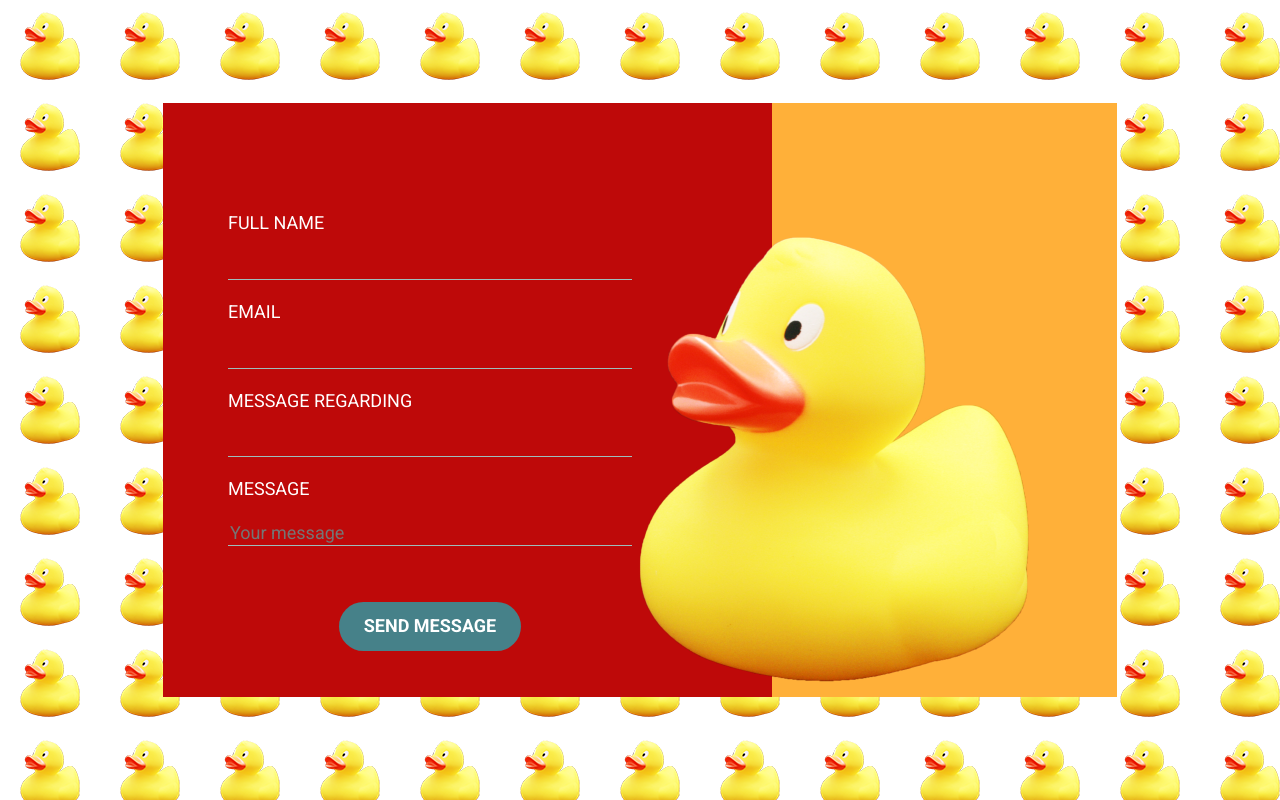
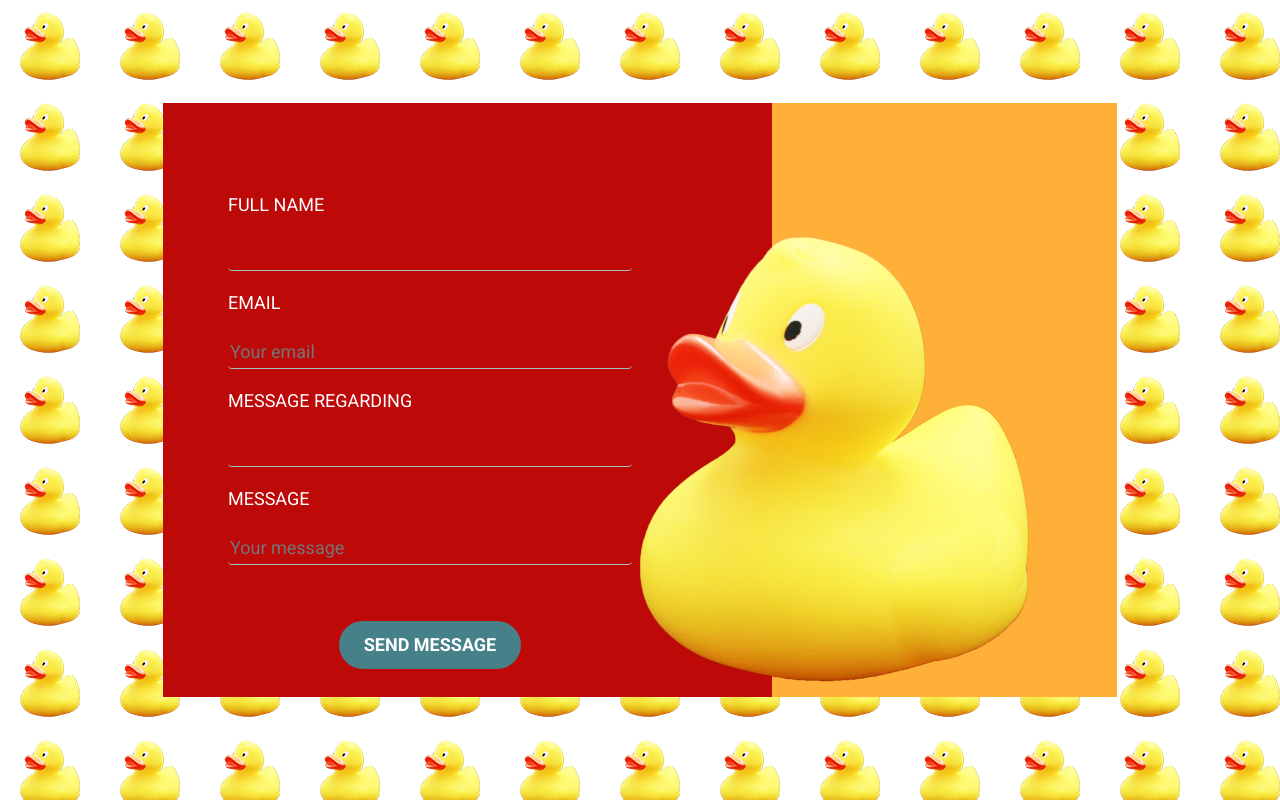
Before and after one commit to Carmelo85S/form-validation, a plain HTML site: page index.html in a window 1280 px wide. Drawn offline with Linux system fonts and the light colour scheme.

Commit message:
added placehoder in input tag, added required attribute to message, connected label to input

```diff
--- a/index.html
+++ b/index.html
@@ -15,16 +15,16 @@
         <section class="form__container">
             <form action="" class="ml65 flex-col">
                 <label for="name" class="label mb22 mt64">FULL NAME</label>
-                <input type="text">
+                <input type="text" id="name">
 
-                <label for="email" class="label mb22 mt22" placeholder="Your email">EMAIL</label>
-                <input type="email">
+                <label for="email" class="label mb22 mt22">EMAIL</label>
+                <input type="email" id="email" placeholder="Your email">
 
                 <label for="message" class="label mb22 mt22">MESSAGE REGARDING</label>
-                <input type="text">
+                <input type="text" id="message">
 
                 <label for="message" class="label mb22 mt22">MESSAGE</label>
-                <input type="text" placeholder="Your message">
+                <input type="text" id="message" placeholder="Your message" required>
 
                 <button type="submit" class="submit">SEND MESSAGE</button>
             </form>
--- a/style/style.css
+++ b/style/style.css
@@ -38,10 +38,17 @@ input{
     background-color: transparent;
     font-size: 18px;
     letter-spacing: 30%;
-    color:#FEFFFF;
+    color:#2f2f2f;
     width: 400px;
+    height: 30px;
+    border-radius: 4px;
     border:none;
     border-bottom: 1px solid #9DBEBB;
+    transition: 0.1s ease-in-out;
+}
+
+input:hover{
+    background-color: #9DBEBB;
 }
 
 .form__container{
```
